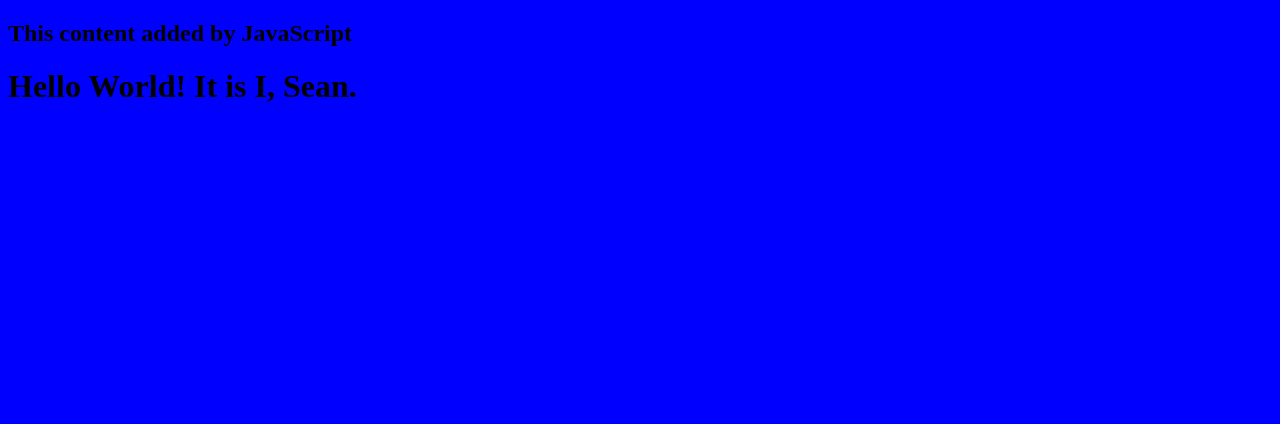
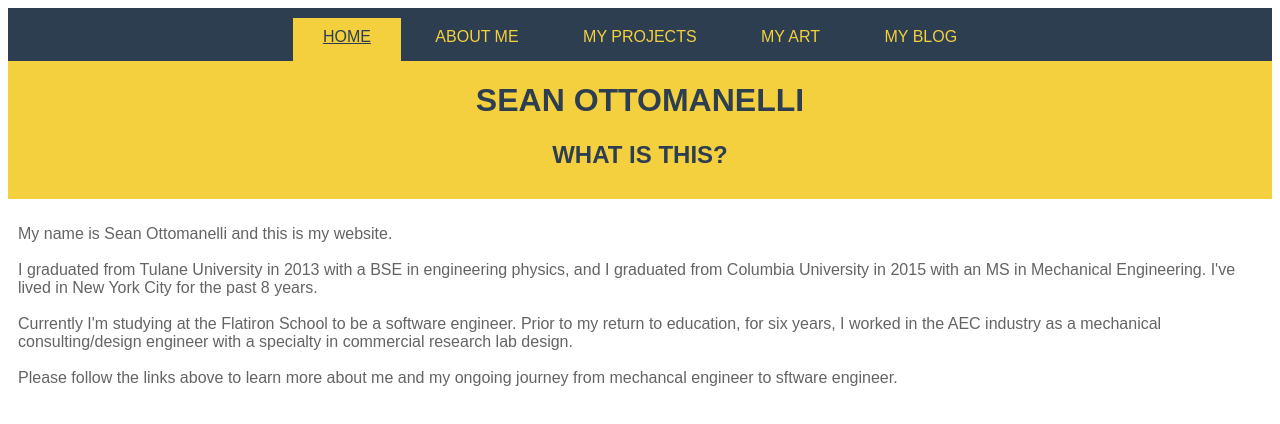
Before and after one commit to Sean-Ottomanelli/Sean-Website, a plain HTML site: page index.html in a window 1280 px wide. Drawn offline with Linux system fonts and the light colour scheme.

Commit message:
updated aesthetic and added links for 'about me', 'my projects', 'my art', and 'my blog'

```diff
--- /dev/null
+++ b/aboutme.html
@@ -0,0 +1,25 @@
+<!DOCTYPE html>
+<html lang="en">
+  <head>
+    <meta charset="UTF-8">
+    <link rel="stylesheet" href="style.css">
+    <title>ABOUT ME | SEAN'S WEBSITE</title>
+  </head>
+  <body>
+    <script src="script.js"></script>
+    <div id=title>
+        <nav>
+            <a href="index.html">HOME</a>
+            <a href="aboutme.html" id=current>ABOUT ME</a>
+            <a href="myprojects.html">MY PROJECTS</a>
+            <a href="myart.html">MY ART</a>
+            <a href="myblog.html">MY BLOG</a>
+        </nav>
+        <h1 class=title>SEAN OTTOMANELLI</h1>
+        <h2 class=title>WHO, ME?</h2>
+    </div>
+
+
+
+  </body>
+</html>
--- a/index.html
+++ b/index.html
@@ -1,11 +1,36 @@
 <!DOCTYPE html>
 <html lang="en">
   <head>
+    <meta charset="UTF-8">
     <link rel="stylesheet" href="style.css">
-    <title>Sean's Website</title>
+    <title>HOME | SEAN'S WEBSITE</title>
   </head>
   <body>
     <script src="script.js"></script>
-    <h1>Hello World! It is I, Sean.</h1>
+    <div id=title>
+        <nav>
+            <a href="index.html" id=current>HOME</a>
+            <a href="aboutme.html">ABOUT ME</a>
+            <a href="myprojects.html">MY PROJECTS</a>
+            <a href="myart.html">MY ART</a>
+            <a href="myblog.html">MY BLOG</a>
+        </nav>
+        <h1 class=title>SEAN OTTOMANELLI</h1>
+        <h2 class=title>WHAT IS THIS?</h2>
+    </div>
+
+    <p>My name is Sean Ottomanelli and this is my website.
+    <br><br>
+        I graduated from Tulane University in 2013 with a BSE in engineering physics, and
+        I graduated from Columbia University in 2015 with an MS in Mechanical Engineering.
+        I've lived in New York City for the past 8 years.
+    <br><br>
+        Currently I'm studying at the Flatiron School to be a software engineer.
+        Prior to my return to education, for six years, I worked in the AEC industry
+        as a mechanical consulting/design engineer with a specialty in commercial research lab design.
+    <br><br>
+        Please follow the links above to learn more about me and my ongoing journey
+        from mechancal engineer to sftware engineer.
+    </p>
   </body>
 </html>
--- a/script.js
+++ b/script.js
@@ -1,4 +1,4 @@
 const h2 = document.createElement('h2');
 h2.textContent = "This content added by JavaScript";
 
-document.querySelector('body').appendChild(h2);
+document.body.div.appendChild(h2);
--- a/style.css
+++ b/style.css
@@ -1,3 +1,60 @@
-body {
-    background: blue;
+
+#title {
+    background:#F4D03F;
+    padding-bottom: 10px;
+    padding-top: 0px;
+    padding-left:0px;
+    margin-right: 100px;
+    text-align:center;
+    margin:auto;
+    color:#2C3E50;
 }
+
+#title a {
+    color:#2C3E50;
+    text-decoration: none;
+}
+
+
+Body {
+    background:auto;
+    /*padding: 10px;*/
+    font-family: Arial, Helvetica, sans-serif;
+    color:rgb(100, 100, 100);
+}
+
+h1 {
+
+}
+
+h2 {
+
+}
+
+p {
+    background:;
+    padding: 10px;
+}
+
+nav {
+    background:#2C3E50;
+    padding-bottom: 15px;
+    padding-top: 20px;
+    color:#F4D03F;
+    text-align:center;
+}
+
+#title nav #current{
+    background:#F4D03F;
+    padding-top: 10px;
+    padding-bottom: 21px;
+    color:#2C3E50;
+    text-decoration: underline;
+}
+
+#title nav a {
+    color:#F4D03F;
+    text-decoration: none;
+    padding-right: 30px;
+    padding-left: 30px;
+}
```
Also changed, not shown: myart.html (added, +23 -0 lines), myblog.html (added, +23 -0 lines), myprojects.html (added, +24 -0 lines).
